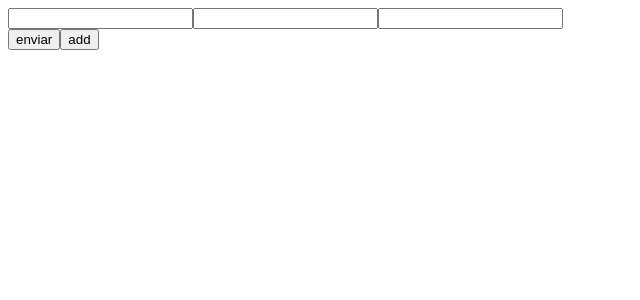
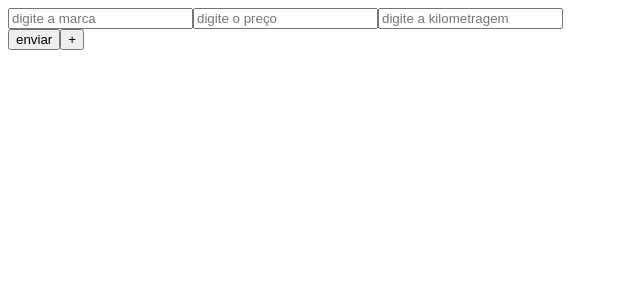
Before and after one commit to tercioab/tires4.0, a React (Create React App) app in the folder tires4.0/: page / in a window 1280 px wide. Shown: the top 300 px of the page, without its empty margins (0-640 px from the left). Built offline with nearby package versions, Linux system fonts and the light colour scheme.

Commit message:
feat: function to order values

```diff
--- a/tires4.0/src/pages/teste.js
+++ b/tires4.0/src/pages/teste.js
@@ -10,14 +10,12 @@ export default function Teste() {
 		},
 	]);
 
-const [teste, setTeste] = useState([])
+	const [result, setResult] = useState([]);
 
-    const add = () => {
-
+	const addForm = () => {
 		setform(prev => [
 			...prev,
 			{
-
 				marca: "",
 				km: "",
 				price: "",
@@ -26,8 +24,8 @@ const [teste, setTeste] = useState([])
 		]);
 	};
 
-    const on = (key, { target }) => {
-        const {name, value } = target
+	const onHandleChange = (key, { target }) => {
+		const { name, value } = target;
 		setform(prev => {
 			const newState = prev.map(product => {
 				if (product.key === key) {
@@ -43,7 +41,19 @@ const [teste, setTeste] = useState([])
 	};
 
 	const onClick = () => {
-        setTeste(form)
+		const retorno = form.map(({ marca, price, km }) => {
+			const count = [];
+			count.push((( price / km ) * 1000 ).toFixed(2));
+			const finalResult = {
+				result: count,
+				marca,
+				km,
+				price,
+			};
+			return finalResult;
+		});
+		setResult(retorno);
+
 		setform([
 			{
 				marca: "",
@@ -51,34 +61,51 @@ const [teste, setTeste] = useState([])
 				price: "",
 				key: Date.now(),
 			},
-        ])
-    }
-
+		]);
+	};
 
 	return (
 		<>
 			{form.map(({ key, price, marca, km }) => (
 				<form key={key}>
                     <input
+                        placeholder="digite a marca"
 						type='text'
 						name='marca'
 						value={marca}
-						onChange={event => on(key, event)}
+						onChange={event => onHandleChange(key, event)}
 					/>
                     <input
+                        placeholder="digite o preço"
 						type='number'
 						name='price'
 						value={price}
-						onChange={event => on(key, event)}
+						onChange={event => onHandleChange(key, event)}
 					/>
-					<input type='number' name='km' value={km} onChange={event => on(key, event)} />
+                    <input
+                        placeholder="digite a kilometragem"
+						type='number'
+						name='km'
+						value={km}
+						onChange={event => onHandleChange(key, event)}
+					/>
 				</form>
 			))}
-            {teste.map(({ price, km }) => <div>
-                <p>{price * km }</p>
-            </div>)}
 			<button onClick={onClick}>enviar</button>
-			<button onClick={add}> add </button>
+			<button onClick={addForm}>+</button>
+            {result
+                .sort((a,b) => a.price - b.price)
+                .map(
+				({ result, marca, km, price }, index) =>
+					(price, marca, km) && (
+						<div key={index}>
+							<h3>{marca}</h3>
+							<h3>{km}</h3>
+							<h3>{price}</h3>
+							<h3>{result}</h3>
+						</div>
+					),
+			)}
 		</>
 	);
 }
```
Lines whose indentation alone changed are shown as unchanged.
